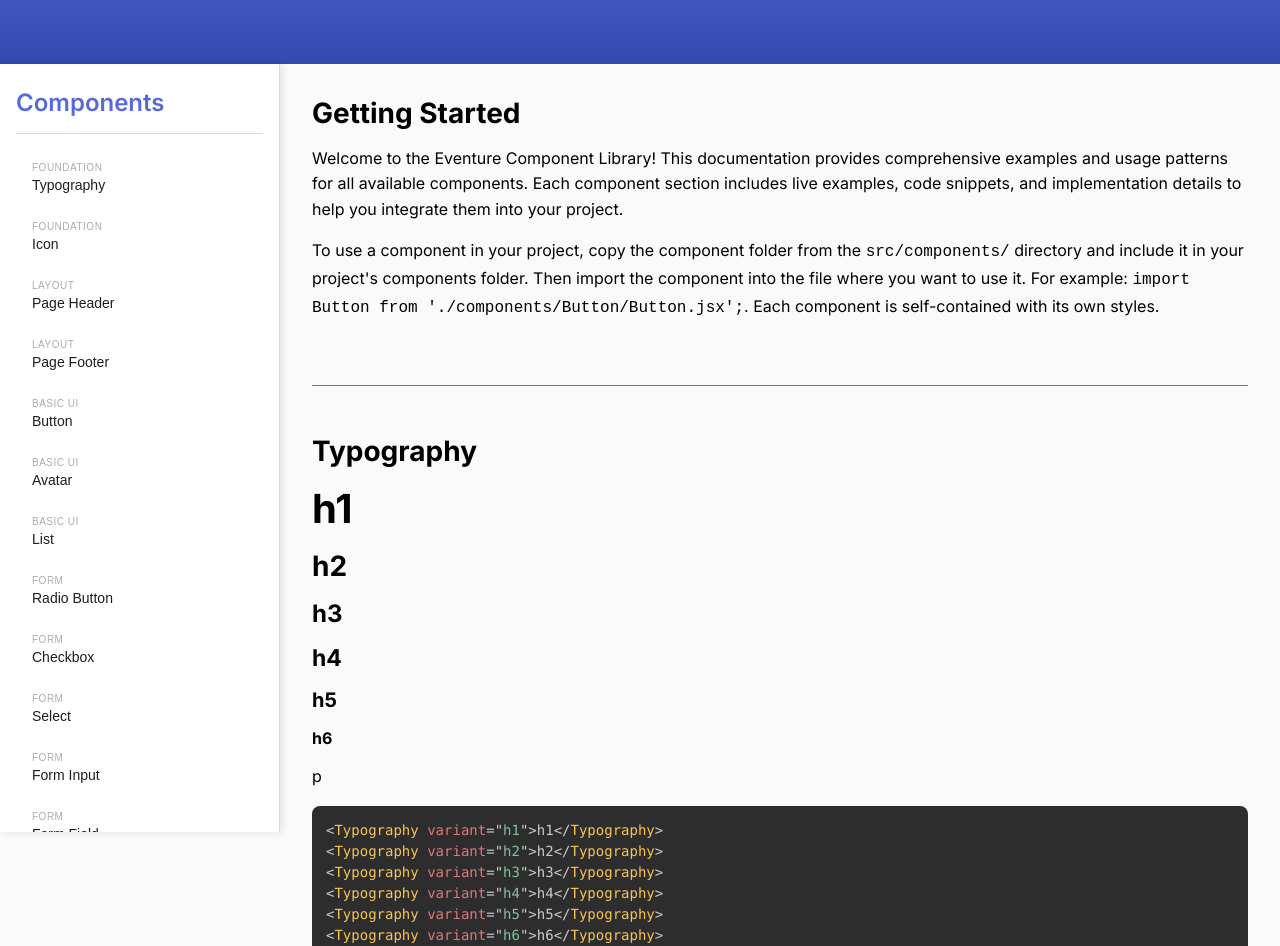
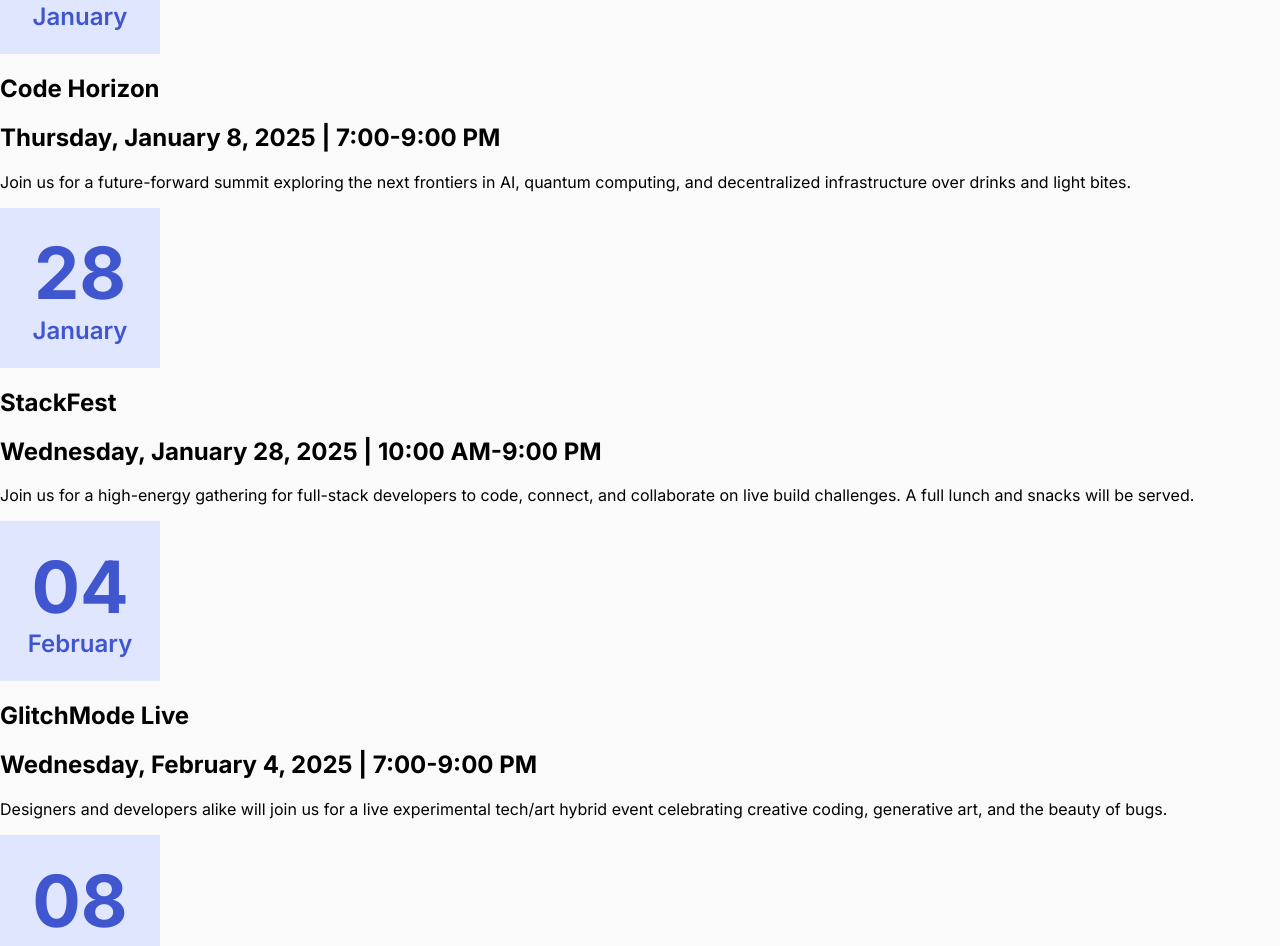
Before and after one commit to hellsten/Eventure-Sprint, a React (Vite) app: page / in a window 1280 px wide. Shown: the part 106-1052 px from the top of the page. Built offline with nearby package versions, Linux system fonts and the light colour scheme.

Commit message:
Adding EventCard props

```diff
--- a/src/App.jsx
+++ b/src/App.jsx
@@ -1,10 +1,14 @@
 import "./App.scss";
 
+import EventList from "./components/EventList/EventList.jsx"
 import ComponentDocs from "./pages/ComponentDocs/ComponentDocs.jsx";
 
 const App = () => {
   return (
-    <ComponentDocs />
+    <>
+      <EventList />
+      <ComponentDocs />
+    </>
   );
 };
 
--- a/src/components/EventCard/EventCard.jsx
+++ b/src/components/EventCard/EventCard.jsx
@@ -1,10 +1,45 @@
 import "./EventCard.scss";
 
-const EventCard = () => {
+import EventGraphic from "../EventGraphic/EventGraphic";
+
+const EventCard = (props) => {
+
+//console.log(props.date);
+
+/* DATE CONVERSIONING FROM PROP - JH */
+
+const d = new Date(props.date);
+
+//converting date to name of weekday
+const weekdays = ["Monday", "Tuesday", "Wednesday", "Thursday", "Friday", "Saturday", "Sunday"];
+let dayOfWeekName = weekdays[d.getDay()];
+//console.log(dayOfWeekName); // ex "Friday"
+
+//converting date to name of month
+const months = ["January", "February", "March", "April", "May", "June", "July", "August", "September", "October", "November", "December"];
+let monthName = months[d.getMonth()];
+//console.log(monthName); // ex "January"
+
+//getting day of month
+const dayOfMonth = d.getDate();
+//console.log(dayOfMonth); // ex "08"
+
+//getting year
+const year = d.getFullYear();
+//console.log(year); // ex "2025"
+
 
   return (
-    <>
-    </>
+    <section>
+        <div>
+            <EventGraphic date={props.date} />
+        </div>
+        <div>
+            <h1>{props.title}</h1>
+            <h2>{dayOfWeekName}, {monthName} {dayOfMonth}, {year} | {props.time}</h2>
+            <p>{props.paragraph}</p>
+        </div>
+    </section>
   );
 };
 
--- a/src/components/EventList/EventList.jsx
+++ b/src/components/EventList/EventList.jsx
@@ -1,10 +1,45 @@
 import "./EventList.scss";
+
+import EventCard from "../EventCard/EventCard.jsx"
 
 const EventList = () => {
 
   return (
-    <>
-    </>
+    <div>
+        {/* Notes:
+            - adding T12:00:00Z at the end of date prop corrects the date bug
+            - time prop not consistent throughout but decided to leave it the way it is to match the MockUps*/}
+        <EventCard
+            title="Code Horizon"
+            date="2025-01-08T12:00:00Z"
+            time="7:00-9:00 PM"
+            paragraph="Join us for a future-forward summit exploring the next frontiers in AI, quantum computing, and decentralized infrastructure over drinks and light bites."
+            />
+        <EventCard
+            title="StackFest"
+            date="2025-01-28T12:00:00Z"
+            time="10:00 AM-9:00 PM"
+            paragraph="Join us for a high-energy gathering for full-stack developers to code, connect, and collaborate on live build challenges. A full lunch and snacks will be served."
+            />
+        <EventCard
+            title="GlitchMode Live"
+            date="2025-02-04T12:00:00Z"
+            time="7:00-9:00 PM"
+            paragraph="Designers and developers alike will join us for a live experimental tech/art hybrid event celebrating creative coding, generative art, and the beauty of bugs."
+            />
+        <EventCard
+            title="Sync'd"
+            date="2025-02-08T12:00:00Z"
+            time="9:00 AM-6:00 PM"
+            paragraph="An all-day retreat for engineering leaders who want to explore alignment techniques, systems thinking, and cross-org velocity."
+            />
+        <EventCard
+            title="Node & Beyond"
+            date="2025-03-16T12:00:00Z"
+            time="9:00 AM-5:00 PM"
+            paragraph="A one-day microconference where speakers will spend the day charting the evolution of JavaScript, serverless, and the edge ecosystem."
+            />
+    </div>
   );
 };
 
```
